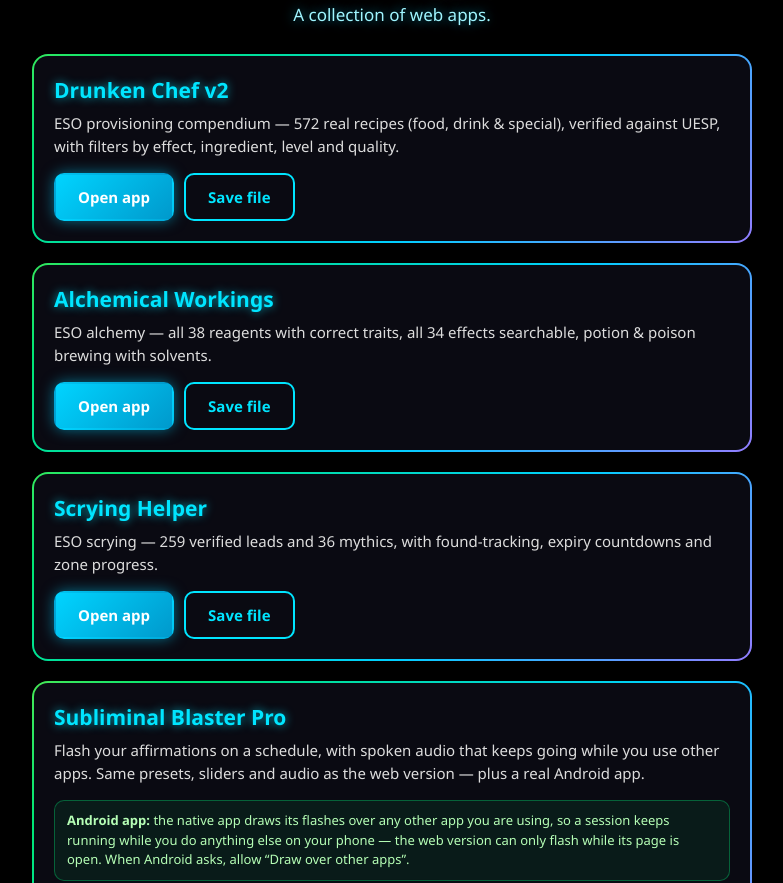
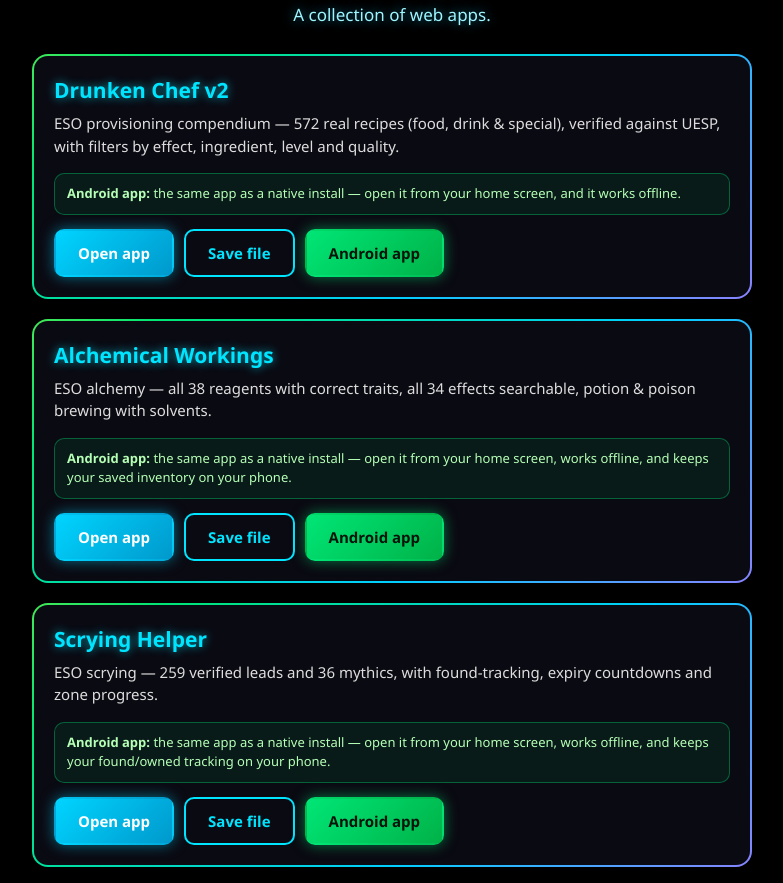
Before and after one commit to hutch2k-jpg/html-apps, a plain HTML site: page index.html in a window 1280 px wide. Shown: the part 85-968 px from the top of the page, without its empty margins (248-1031 px from the left). Drawn offline with Linux system fonts and the light colour scheme.

Commit message:
Add Android app download buttons to Drunken Chef, Alchemical Workings and Scrying Helper

```diff
--- a/index.html
+++ b/index.html
@@ -116,27 +116,39 @@
   <div class="card"><div class="card-inner">
     <h2>Drunken Chef v2</h2>
     <p>ESO provisioning compendium — 572 real recipes (food, drink &amp; special), verified against UESP, with filters by effect, ingredient, level and quality.</p>
+    <div class="app-note">
+      <strong>Android app:</strong> the same app as a native install — open it from your home screen, and it works offline.
+    </div>
     <div class="buttons">
       <a class="btn open" href="drunken-chef.html" target="_blank" rel="noopener">Open app</a>
       <a class="btn save" href="drunken-chef.html" download="drunken-chef.html">Save file</a>
+      <a class="btn android" href="drunken-chef.apk" download="drunken-chef.apk">Android app</a>
     </div>
   </div></div>
 
   <div class="card"><div class="card-inner">
     <h2>Alchemical Workings</h2>
     <p>ESO alchemy — all 38 reagents with correct traits, all 34 effects searchable, potion &amp; poison brewing with solvents.</p>
+    <div class="app-note">
+      <strong>Android app:</strong> the same app as a native install — open it from your home screen, works offline, and keeps your saved inventory on your phone.
+    </div>
     <div class="buttons">
       <a class="btn open" href="alchemical-workings.html" target="_blank" rel="noopener">Open app</a>
       <a class="btn save" href="alchemical-workings.html" download="alchemical-workings.html">Save file</a>
+      <a class="btn android" href="alchemical-workings.apk" download="alchemical-workings.apk">Android app</a>
     </div>
   </div></div>
 
   <div class="card"><div class="card-inner">
     <h2>Scrying Helper</h2>
     <p>ESO scrying — 259 verified leads and 36 mythics, with found-tracking, expiry countdowns and zone progress.</p>
+    <div class="app-note">
+      <strong>Android app:</strong> the same app as a native install — open it from your home screen, works offline, and keeps your found/owned tracking on your phone.
+    </div>
     <div class="buttons">
       <a class="btn open" href="scrying-helper.html" target="_blank" rel="noopener">Open app</a>
       <a class="btn save" href="scrying-helper.html" download="scrying-helper.html">Save file</a>
+      <a class="btn android" href="scrying-helper.apk" download="scrying-helper.apk">Android app</a>
     </div>
   </div></div>
 
```
